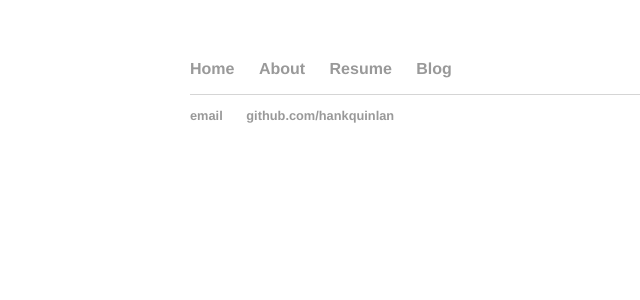
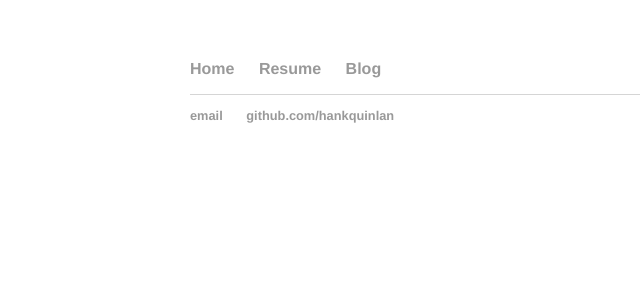
Before and after one commit to EdKeith/EdKeith.github.io, a Jekyll site: the page built from blog.html, in a window 1280 px wide. Shown: the top 300 px of the page, without its empty margins (2-642 px from the left). Built offline with Jekyll 4.4.1, drawn with Linux system fonts in a browser that asks for light colours; nearby versions of some CDN libraries.

Commit message:
fixing errors reported by travis

```diff
--- a/_includes/resheader.html
+++ b/_includes/resheader.html
@@ -14,7 +14,7 @@
 		<span class="icon-bar"></span>
 		<span class="icon-bar"></span>
 	    </button>
-	    <a class="navbar-brand" href="#">Ed Keith</a>
+	    <a class="navbar-brand" >Ed Keith</a>
 	</div>
 	<div id="navbar" class="navbar-collapse collapse">
 
@@ -22,7 +22,7 @@
 		<li><a data-toggle="tab" href="#objectives">Objective</a></li>
 		<li class="active"><a data-toggle="tab" href="#qualfications">Qualfications</a></li>
 		<li class="dropdown" >
-		    <a class="dropdown-toggle" data-toggle="dropdown" href="#">
+		    <a class="dropdown-toggle" data-toggle="dropdown" >
 			History<span class="caret"></span>
 		    </a>
 		    <ul class="dropdown-menu">
--- a/_layouts/default.html
+++ b/_layouts/default.html
@@ -31,7 +31,7 @@ That is because the [MathJax] in the original URL refers to the root directory w
 			<nav>
 	    		<ul>
 	        		<li><a href="/">Home</a></li>
-		        	<li><a href="/about">About</a></li>
+		        	<!-- li><a href="/about">About</a></li -->
 	        		<li><a href="/edkres.html">Resume</a></li>
 	        		<li><a href="/blog.html">Blog</a></li>
 	    		</ul>
--- a/edkres.html
+++ b/edkres.html
@@ -1,5 +1,5 @@
 ---
-title: Ed Keith's Resum&eacute;
+title: Ed Keith's R&eacute;sum&eacute;
 layout: main
 educats:
 - tag: med
```
